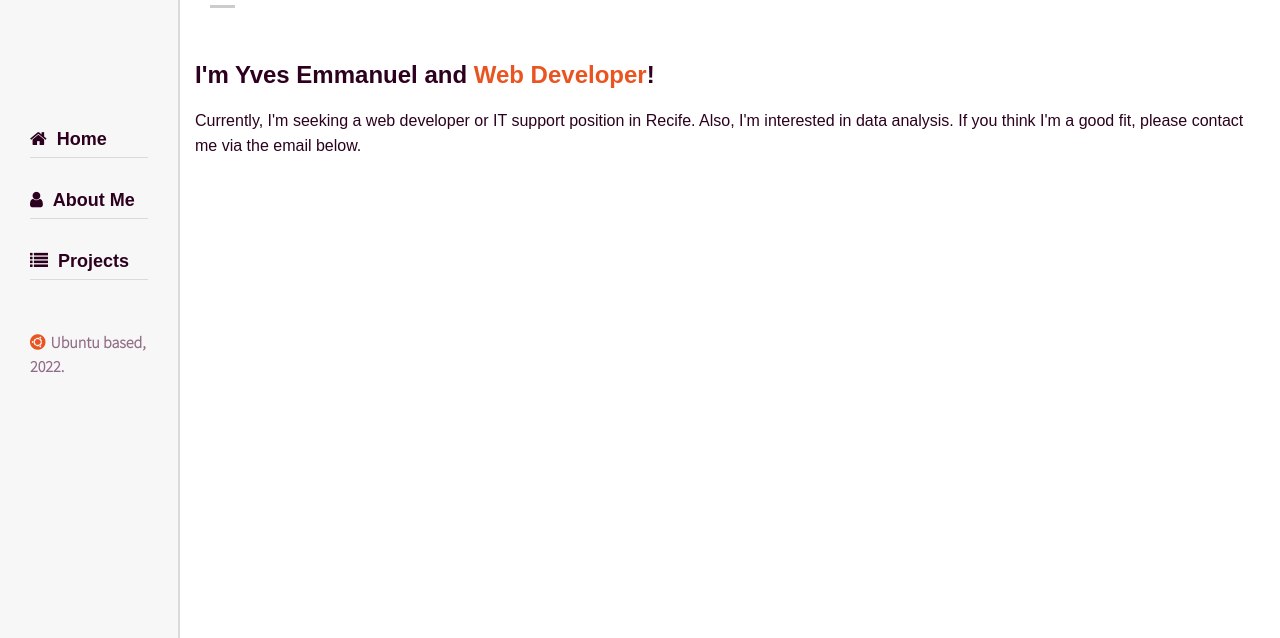
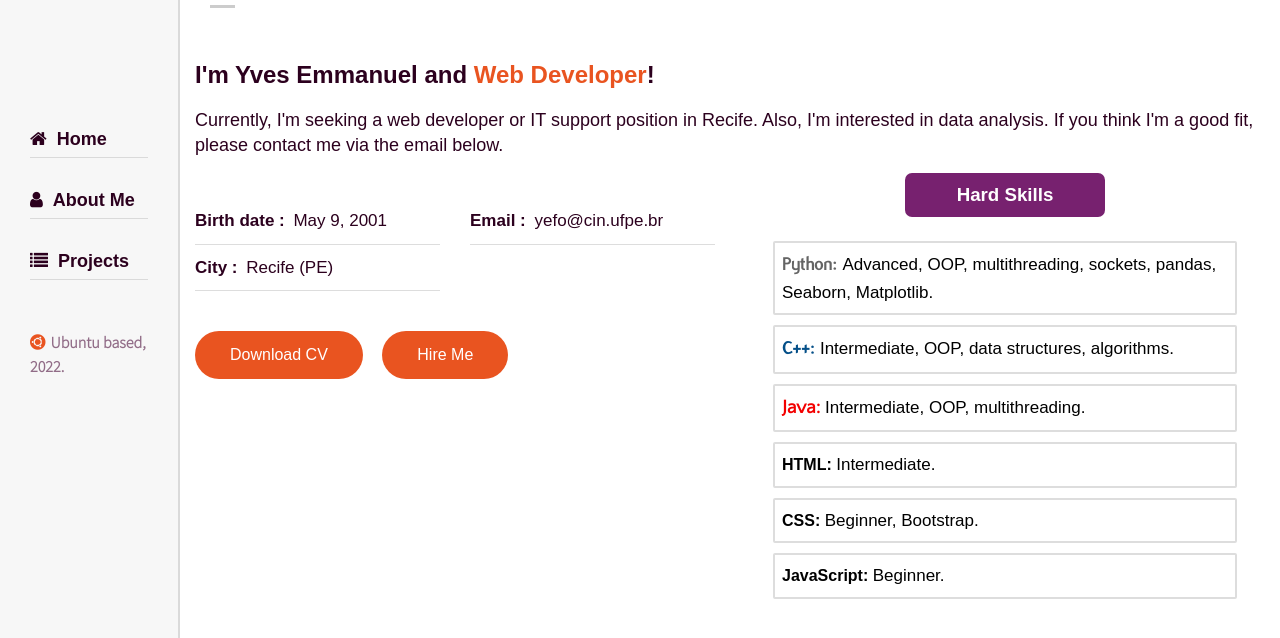
Before and after one commit to yvesemmanuel/yvesemmanuel-webpage, a plain HTML site: page index.html in a window 1280 px wide. Shown: the part 88-726 px from the top of the page. Drawn offline with Linux system fonts and the light colour scheme.

Commit message:
hard skills and CV file

```diff
--- a/index.html
+++ b/index.html
@@ -27,8 +27,6 @@
 
                 <!--design reference-->
                 <div class="copyright-text">
-                    <!-- <h2><i class="fab fa-ubuntu"></i>Ubuntu based</h2> -->
-                    <!-- &copy;  -->
                     <i class="fab fa-ubuntu"></i>Ubuntu based, 2022.
                 </div>
             </div>
@@ -42,7 +40,7 @@
                 <div class="container">
 
                     <div class="intro">
-                        <img src="./Eazy-E32.webp" alt="Yves Emmanuel's photo">
+                        <img src="files/Eazy-E32.webp" alt="Yves Emmanuel's photo">
                         <h1>Yves Emmanuel</h1>
                         <div class="social-links">
 							<a href="#" target="_blank"><i class="fa fa-linkedin"></i></a>
@@ -62,7 +60,9 @@
 
                     <div class="row">
                         <div class="section-title padd-15">
+
                             <h2>about me</h2>
+
                         </div>
                     </div>
 
@@ -71,9 +71,72 @@
 
                             <div class="row">
                                 <div class="about-text padd-15">
+
                                     <h3>I'm Yves Emmanuel and <span>Web Developer</span>!</h3>
                                     <p>Currently, I'm seeking a web developer or IT support position in Recife. Also, I'm interested in data analysis. If you think I'm a good fit, please contact me via the email below.</p>
+
                                 </div>
+                            </div>
+
+                            <div class="row">
+
+                                <div class="personal-info padd-15">
+
+									<div class="row">
+										<div class="info-item padd-15">
+											<p>Birth date : <span>May 9, 2001</span></p>
+										</div>
+										<div class="info-item padd-15">
+											<p>Email : <span>yefo@cin.ufpe.br</span></p>
+										</div>
+										<div class="info-item padd-15">
+											<p>City : <span>Recife (PE)</span></p>
+										</div>
+									</div>
+
+                                    <div class="row">
+										<div class="buttons padd-15">
+											<a href="files/CV.pdf" target="_black" class="btn">Download CV</a>
+											<a href="#contact" data-section-index="1" class="btn hire-me">Hire Me</a>
+										</div>
+									</div>
+								</div>
+
+                                <div class="skills">
+                                    <div class="skills-title">
+                                        <h3>Hard Skills</h3>
+                                    </div>
+
+                                    <div class="row">
+
+                                        <div class="skill-item padd-15">
+                                            <p><span class="python">Python: </span>Advanced, OOP, multithreading, sockets, pandas, Seaborn, Matplotlib.</p>
+                                        </div>
+
+                                        <div class="skill-item padd-15">
+                                            <p><span class="cpp">C++: </span>Intermediate, OOP, data structures, algorithms.</p>
+                                        </div>
+
+                                        <div class="skill-item padd-15">
+                                            <p><span class="java">Java: </span>Intermediate, OOP, multithreading.</p>
+                                        </div>
+
+                                        <div class="skill-item padd-15">
+                                            <p><span class="web">HTML: </span>Intermediate.</p>
+                                        </div>
+
+                                        <div class="skill-item padd-15">
+                                            <p><span class="web">CSS: </span>Beginner, Bootstrap.</p>
+                                        </div>
+
+                                        <div class="skill-item padd-15">
+                                            <p><span class="web">JavaScript: </span>Beginner.</p>
+                                        </div>
+
+                                    </div>
+                                </div>
+
+
                             </div>
 
 
--- a/style.css
+++ b/style.css
@@ -1,6 +1,11 @@
 @import url('https://fonts.googleapis.com/css2?family=Source+Sans+Pro:wght@300&display=swap');
 @import url("https://use.fontawesome.com/releases/v5.8.1/css/all.css");
 @import url("https://stackpath.bootstrapcdn.com/font-awesome/4.7.0/css/font-awesome.min.css");
+
+@font-face { font-family: Flux; src: url('files/fonts/Flux\ Regular.otf'); }
+
+@font-face { font-family: QuattrocentoSans; src: url('files/fonts/QuattrocentoSans-Regular.ttf'); }
+
 
 .hidden{ /* this class is used to temporarily hide finished sections' visualization */
 	display: none !important;
@@ -251,8 +256,128 @@ body{
 }
 
 .about .about-content .about-text p{
-	font-size: 16px;
+	font-size: 18px;
 	line-height: 25px;
 	color: #2C001E;
 	margin: 0;
 }
+
+.about .about-content .personal-info{
+	-ms-flex: 0 0 60%;
+	flex: 0 0 60%;
+	max-width: 50%;
+	margin-top: 40px;
+}
+
+.about .about-content .personal-info .info-item{
+	-ms-flex: 0 0 50%;
+	flex: 0 0 50%;
+	max-width: 50%;
+}
+
+.about .about-content .personal-info .info-item p{
+	font-weight: 600;
+	padding: 10px 0;
+	font-size: 17px;
+	color: #2C001E;
+	border-bottom: 1.5px solid #CCCCCCaa;
+}
+
+.about .about-content .personal-info .info-item p span{
+	color: #2C001E;
+	margin-left: 4px;
+	font-weight: 380;
+	display: inline-block;
+}
+
+.about .about-content .personal-info .buttons{
+	margin-top: 30px;
+}
+
+.about .about-content .personal-info .buttons .btn{
+	background-color: #E95420;
+	margin-right: 15px;
+	margin-top: 10px;
+}
+
+.btn{
+	font-family: 'Ubuntu', sans-serif;
+	font-weight: 380;
+	padding: 12px 35px;
+	color: #ffffff;
+	border-radius: 40px;
+	-webkit-transition: all 0.3s ease;
+	transition: all 0.3s ease;
+	display: inline-block;
+	white-space: nowrap;
+	border: none;
+	cursor: pointer;
+}
+
+.btn:hover{
+	-webkit-transform: scale(1.1);
+	transform: scale(1.1);
+}
+
+.about .about-content .skills{
+	/* background-color: red; */
+	-ms-flex: 0 0 50%;
+	flex: 0 0 50%;
+	max-width: 50%;
+	margin-top: 15px;
+}
+
+.about .about-content .skills .skills-title{
+	color: #FFFFFF;
+	background-color: #77216F;
+	padding: 8px;
+	border-radius: 7px;
+	/* -ms-flex: 0 0 100%;
+	flex: 0 0 100%; */
+	width: 200px;
+	text-align: center;
+	margin: 0 auto 24px;
+}
+
+.about .about-content .skills .skill-item{
+	padding: 7px;
+	border-radius: 2px;
+	border: 2px solid #CCCCCCaa;
+	-ms-flex: 0 0 100%;
+	flex: 0 0 100%;
+	max-width: 80%;
+	margin: 0 auto 10px;
+}
+
+.about .about-content .skills .skill-item p{
+	font-weight: 400;
+	font-size: 17px;
+	color: #000000;
+	margin: 1px 0;
+}
+
+.about .about-content .skills span.python{
+	font-family: flux;
+	font-size: 19px;
+	color: #646464;
+	font-weight: 600;
+}
+
+.about .about-content .skills span.cpp{
+	font-family: flux;
+	font-size: 19px;
+	color: #044F88;
+	font-weight: 600;
+}
+
+.about .about-content .skills span.java{
+	font-family: QuattrocentoSans;
+	font-size: 19px;
+	color: #f30000;
+	font-weight: 600;
+}
+
+.about .about-content .skills span.web{
+	font-size: 16px;
+	font-weight: 700;
+}
```
